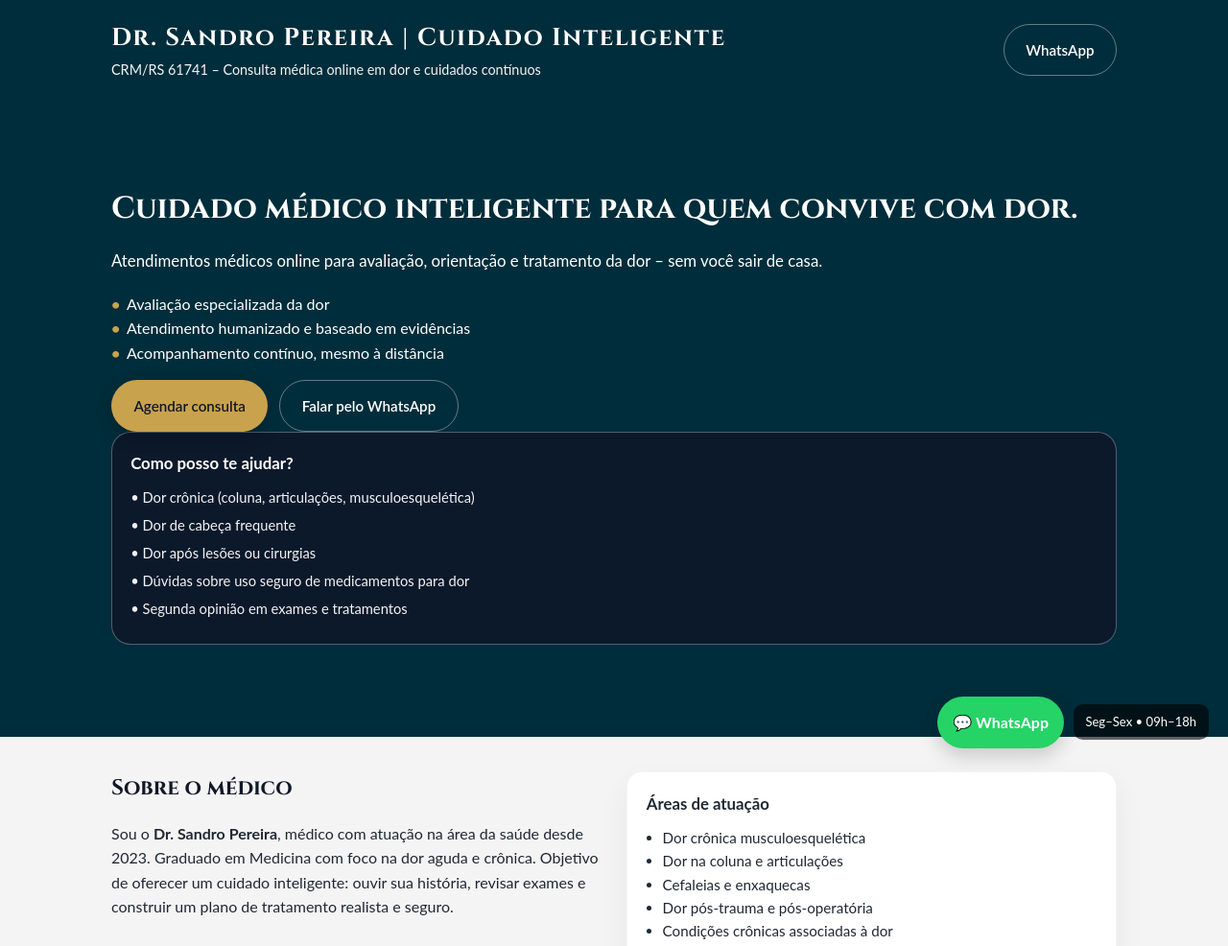
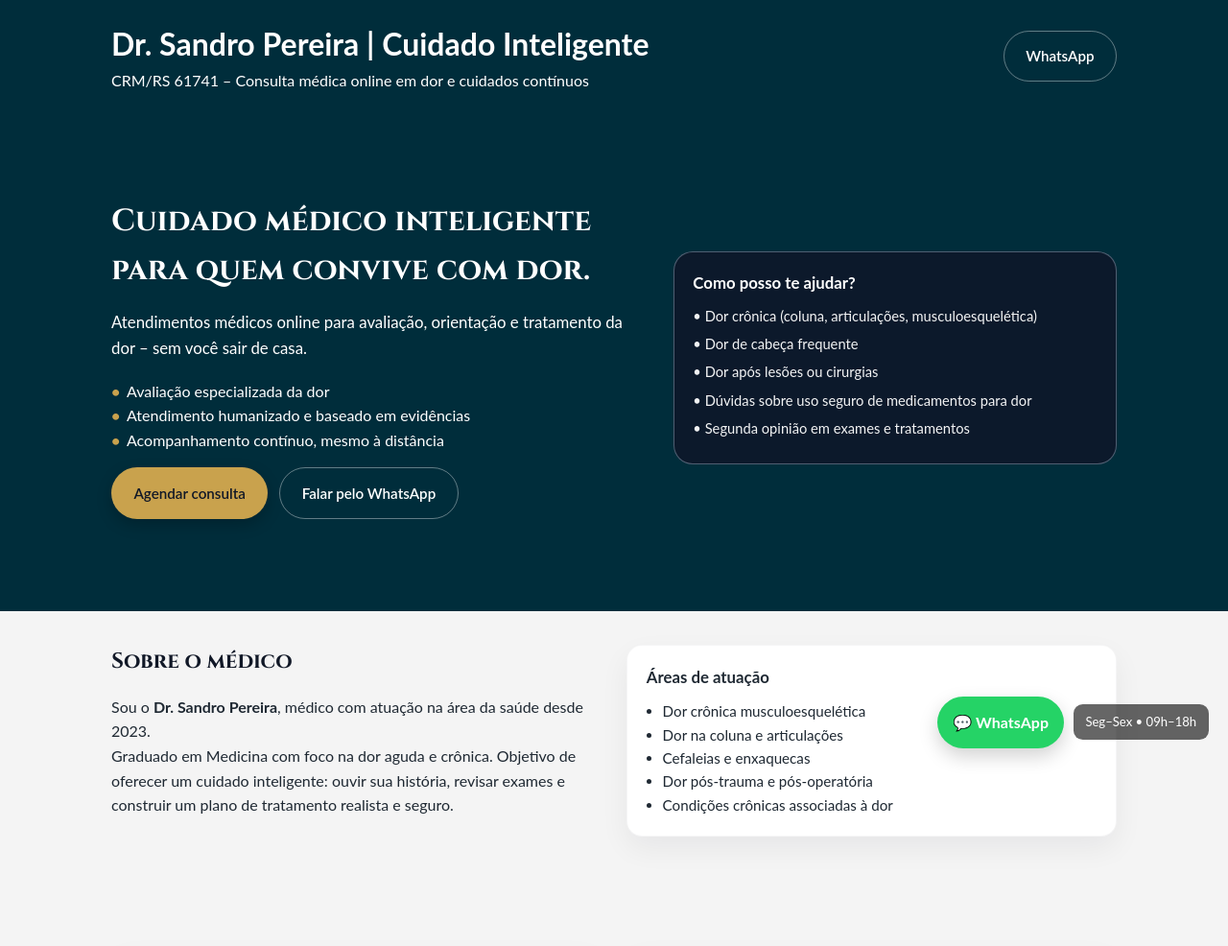
Before and after one commit to sandropj/painclinic, a plain HTML site: page index.html in a window 1280 px wide. Shown: the top 986 px of the page at 96% size. Drawn offline with Linux system fonts and the light colour scheme.

Commit message:
testindex.html

```diff
--- a/index.html
+++ b/index.html
@@ -2,7 +2,7 @@
 <html lang="pt-BR">
 <head>
   <meta charset="UTF-8" />
-  <title>Dr. Sandro Pereiraj | Cuidado Inteligente – Consulta Médica Online</title>
+  <title>Dr. Sandro Pereira | Cuidado Inteligente – Consulta Médica Online</title>
   <meta name="viewport" content="width=device-width, initial-scale=1" />
   <meta name="description" content="Consulta médica online com o Dr. Sandro Pereira (CRM/RS 61741) para avaliação e tratamento da dor, com cuidado inteligente e humanizado." />
   <meta name="theme-color" content="#002d3b" />
@@ -76,7 +76,6 @@
       color: var(--branco);
       padding: 2.5rem 0 3rem;
     }
-    <img src="img/p2.png" alt="logoSP"/>
     .hero-grid {
       display: grid;
       grid-template-columns: minmax(0, 1.2fr) minmax(0, 1fr);
@@ -167,7 +166,7 @@
 <body>
   <header>
     <div class="container topo">
-      <div class="logo-titulo">
+      <div class="img/p2.png">
         <h1>Dr. Sandro Pereira | Cuidado Inteligente</h1>
         <p>CRM/RS 61741 – Consulta médica online em dor e cuidados contínuos</p>
       </div>
@@ -212,8 +211,9 @@
         <div>
           <h3 id="sobre-title" class="section-title">Sobre o médico</h3>
           <p>
-            Sou o <strong>Dr. Sandro Pereira</strong>, médico com atuação na área da saúde desde 2023.
-            Graduado em Medicina com foco na dor aguda e crônica.
+            Sou o <strong>Dr. Sandro Pereira</strong>, médico com atuação na área da saúde desde 2023.<p>
+
+            </p>  Graduado em Medicina com foco na dor aguda e crônica.
             Objetivo de oferecer um cuidado inteligente: ouvir sua história, revisar exames e construir um plano de tratamento realista e seguro.
           </p>
         </div>
```
